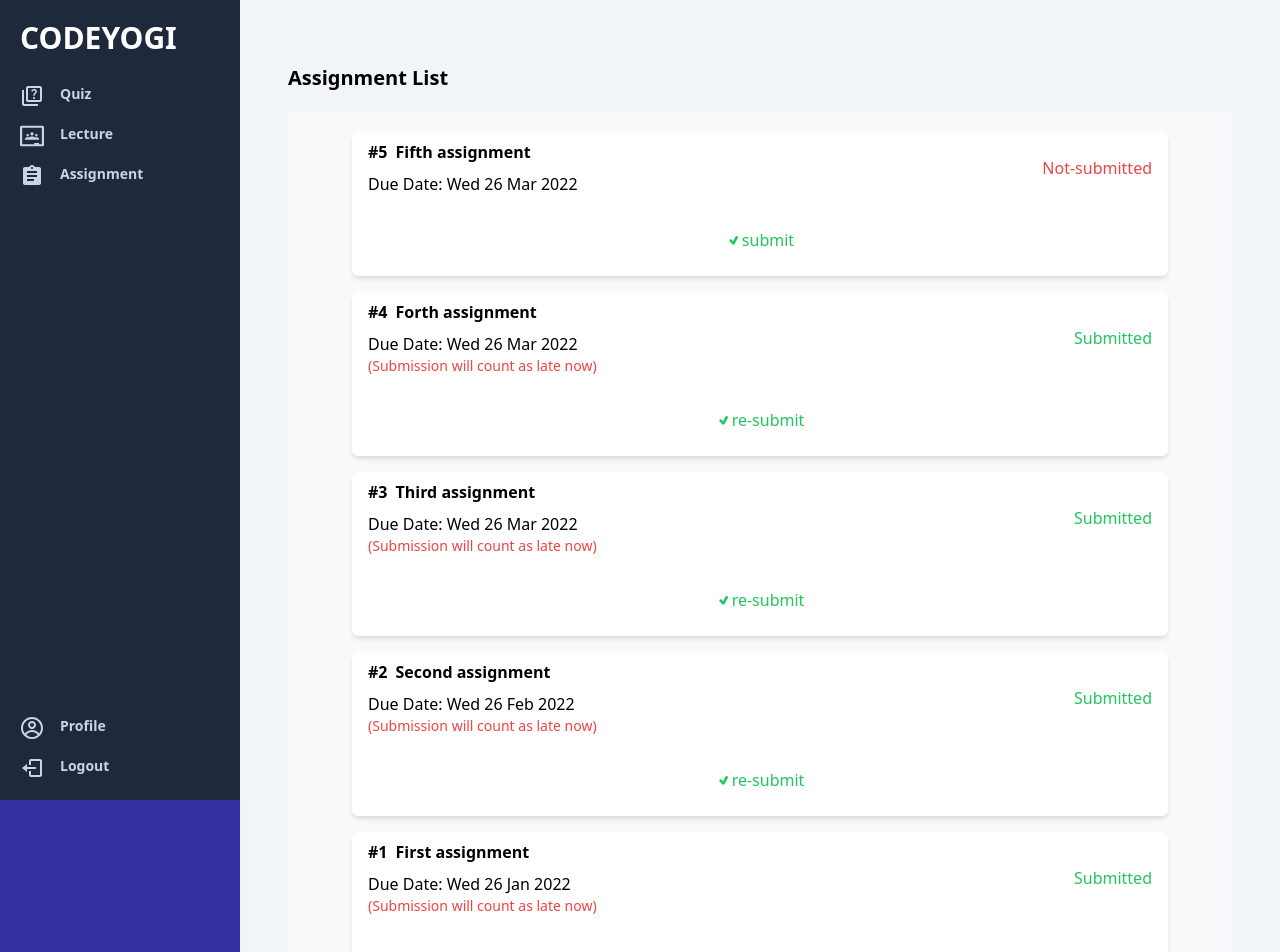
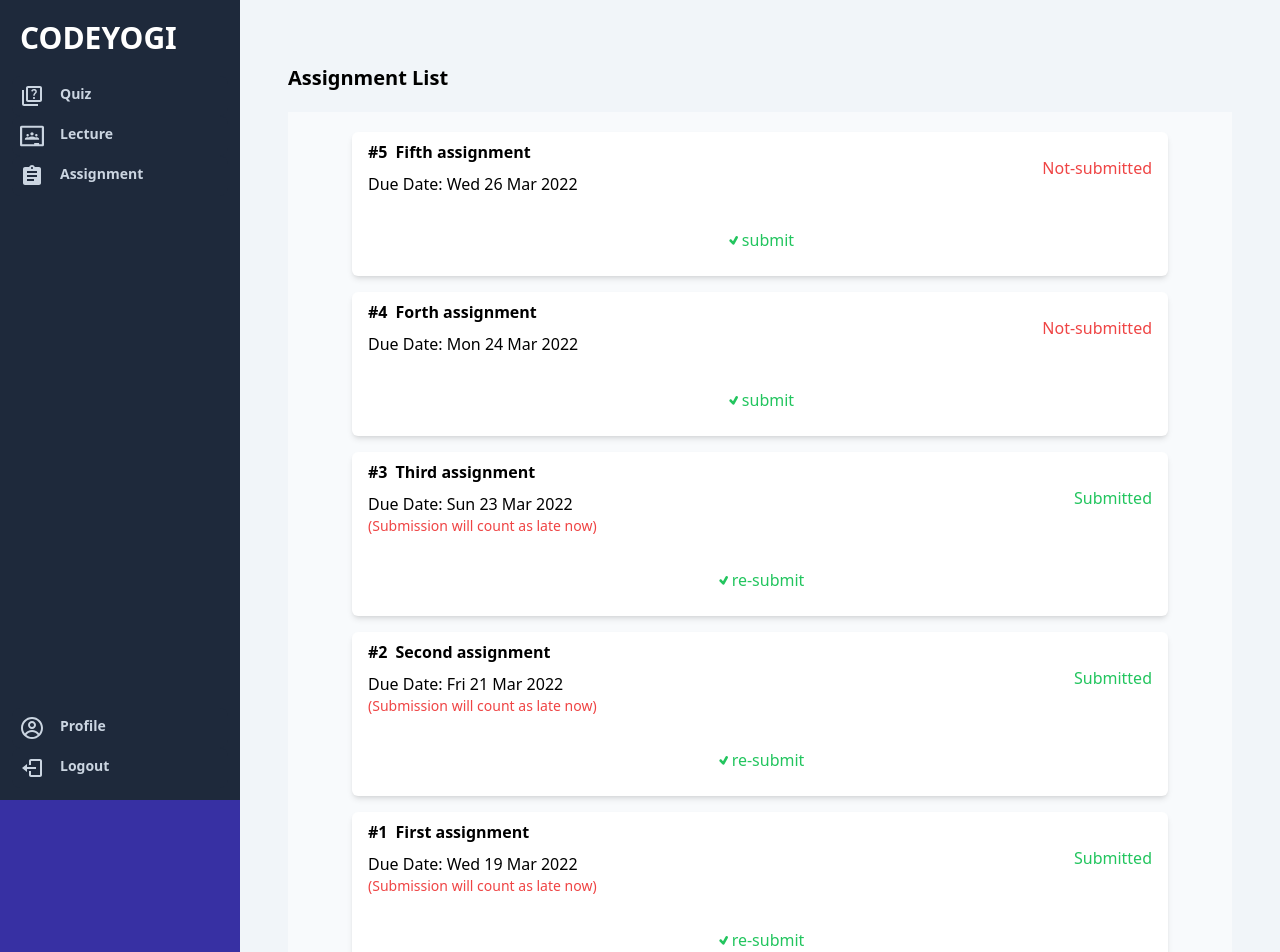
Before and after one commit to khansali10/codeyogi_clone_site, a React (Vite) app: page / in a window 1280 px wide. Shown: the top 952 px of the page. Built offline with nearby package versions, Linux system fonts and the light colour scheme; the HTML template or start-up script is replaced by a standard one.

Commit message:
updated everything redirect added

```diff
--- a/src/AssignContentList.jsx
+++ b/src/AssignContentList.jsx
@@ -1,19 +1,53 @@
-import React from 'react';
+import React from "react";
 import AssignContentDetailsCard from "./AssignContentDetailsCard";
 import { Link } from "react-router-dom";
-import ListLayout from './ListLayout';
+import ListLayout from "./ListLayout";
 function AssignContentList() {
   return (
     <>
       <ListLayout>
-        <Link to="/assignment/assigndetail"><AssignContentDetailsCard assignmentTitle="Fifth assignment" id="5" dueDate="Wed 26 Mar 2022" submited={false}></AssignContentDetailsCard></Link>
-        <Link to="/assignment/assigndetail"> <AssignContentDetailsCard assignmentTitle="Forth assignment" id="4" dueDate="Wed 26 Mar 2022" submited={true}></AssignContentDetailsCard></Link>
-        <Link to="/assignment/assigndetail"><AssignContentDetailsCard assignmentTitle="Third assignment" id="3" dueDate="Wed 26 Mar 2022" submited={true}></AssignContentDetailsCard></Link>
-        <Link to="/assignment/assigndetail"><AssignContentDetailsCard assignmentTitle="Second assignment" id="2" dueDate="Wed 26 Feb 2022" submited={true}></AssignContentDetailsCard></Link>
-        <Link to="/assignment/assigndetail"><AssignContentDetailsCard assignmentTitle="First assignment" id="1" dueDate="Wed 26 Jan 2022" submited={true}></AssignContentDetailsCard></Link>
+        <Link to="/assignment/assigndetail">
+          <AssignContentDetailsCard
+            assignmentTitle="Fifth assignment"
+            id="5"
+            dueDate="Wed 26 Mar 2022"
+            submited={false}
+          ></AssignContentDetailsCard>
+        </Link>
+        <Link to="/assignment/assigndetail">
+          <AssignContentDetailsCard
+            assignmentTitle="Forth assignment"
+            id="4"
+            dueDate="Mon 24 Mar 2022"
+            submited={false}
+          ></AssignContentDetailsCard>
+        </Link>
+        <Link to="/assignment/assigndetail">
+          <AssignContentDetailsCard
+            assignmentTitle="Third assignment"
+            id="3"
+            dueDate="Sun 23 Mar 2022"
+            submited={true}
+          ></AssignContentDetailsCard>
+        </Link>
+        <Link to="/assignment/assigndetail">
+          <AssignContentDetailsCard
+            assignmentTitle="Second assignment"
+            id="2"
+            dueDate="Fri 21 Mar 2022"
+            submited={true}
+          ></AssignContentDetailsCard>
+        </Link>
+        <Link to="/assignment/assigndetail">
+          <AssignContentDetailsCard
+            assignmentTitle="First assignment"
+            id="1"
+            dueDate="Wed 19 Mar 2022"
+            submited={true}
+          ></AssignContentDetailsCard>
+        </Link>
       </ListLayout>
     </>
   );
-
 }
 export default AssignContentList;
--- a/src/LectureDetailsCard.jsx
+++ b/src/LectureDetailsCard.jsx
@@ -1,26 +1,32 @@
-import React from 'react';
+import React from "react";
+import { Link } from "react-router-dom";
 function LectureDetailsCard(params) {
-
-
   return (
     <>
       <div className=" px-4 py-2 bg-white rounded-md shadow-md">
         <div className="flex justify-between items-center ">
-                    <div className="flex flex-col ">
+          <div className="flex flex-col grow rounded-md">
             <div className="font-semibold">
-                            <span >Lecture</span>
+              <span>Lecture</span>
               <span className="ml-2">#</span>
               {params.id}
               <span className="text-slate-500 ml-3">({params.date})</span>
             </div>
-                        <span className="text-slate-400 text-sm">Duration: {params.duration}</span>
-                        <div className='font-semibold text-sm p-5 mx-2 mt-2'>
-                            <ul className='list-disc'>
+            <span className="text-slate-400 text-sm">
+              Duration: {params.duration}
+            </span>
+            <div className="font-semibold text-sm p-5 mx-2 mt-2 ">
+              <ul className="list-disc">
                 <li>{params.lectureTopics}</li>
               </ul>
             </div>
-                        <div>
-
+            <div className="">
+              <a
+                href="https://google.com"
+                className=" flex justify-center p-5 text-slate-700 font-semibold "
+              >
+                Watch/Download Recording
+              </a>
             </div>
           </div>
         </div>
--- a/src/Logout.jsx
+++ b/src/Logout.jsx
@@ -1,11 +1,14 @@
-import React from 'react';
+import React from "react";
 function Logout() {
-	return (
-		<>
-			<div className="bg-red-00 h-screen  p-5 flex justify-center">
-				<img src="/public/comming_soon_pic.jpg" className="w-96 h-96" />
+  return (
+    <>
+      <div className="bg-red-00 h-screen  p-5 flex justify-center ">
+        <img
+          src="https://thumbs.gfycat.com/ColorlessBitesizedKob-max-1mb.gif"
+          className="h-1/2"
+        />
       </div>
-		</>
-	);
+    </>
+  );
 }
 export default Logout;
--- a/src/assignmentDataList/AssignmentDataList.jsx
+++ b/src/assignmentDataList/AssignmentDataList.jsx
@@ -1,19 +1,19 @@
-import {React} from "../react";
+import { React } from "react";
 
 function AssignmentDataList() {
   const Data = [
     {
-      id:"1";
-      name:"assignment 1";
-    }
+      id: "1",
+      name: "assignment 1",
+    },
     {
-      id:"2";
-      name:"assignment 2";
-    }
+      id: "2",
+      name: "assignment 2",
+    },
     {
-      id:"3";
-      name:"assignment 3";
-    }
-  ]
+      id: "3",
+      name: "assignment 3",
+    },
+  ];
 }
 export default AssignmentDataList;
```
Also changed, not shown: src/App.jsx (+7 -7 lines), 1 other file (tests, documents, lock files or other folders). Lines whose indentation alone changed are shown as unchanged.
